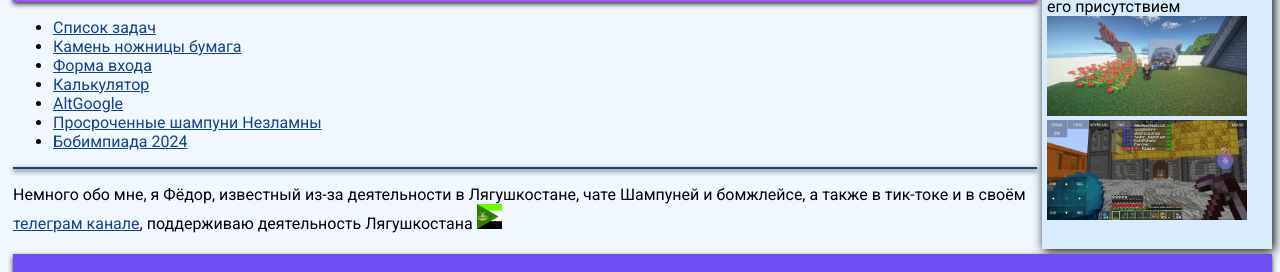
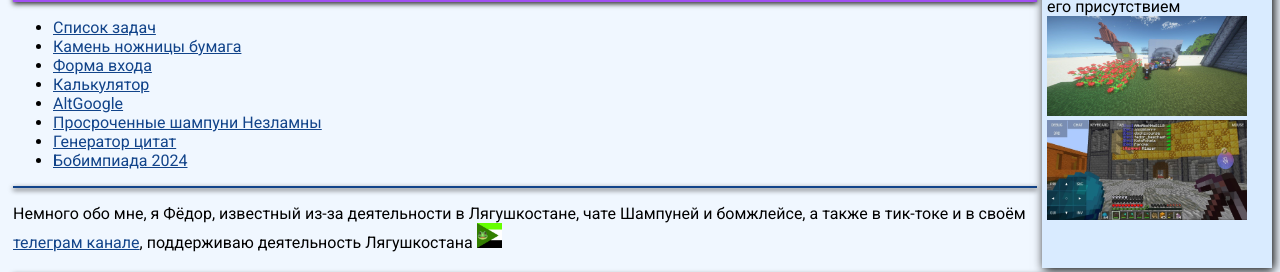
Before and after one commit to fedor772/fedor772.github.io, a plain HTML site: page index.html in a window 1280 px wide. Shown: the part 75-347 px from the top of the page. Drawn offline with Linux system fonts and the light colour scheme.

Commit message:
Генератор цитат

```diff
--- a/index.html
+++ b/index.html
@@ -24,6 +24,7 @@
       <li><a href="https://fedor772.github.io/Calculator-react-js/">Калькулятор</a></li>
       <li><a href="https://fedorbeschast.ucoz.net/AltGoogle/index.html">AltGoogle</a></li>
       <li><a href="https://fedorbeschast.ucoz.net/Shampoo/index.html">Просроченные шампуни Незламны</a></li>
+      <li><a href="https://fedor772.github.io/Quote-generator/">Генератор цитат</a></li>
       <li><a href="https://bobompicgames.wordpress.com/">Бобимпиада 2024</a></li>
     </ul>
     <div class="divider"></div>
```
